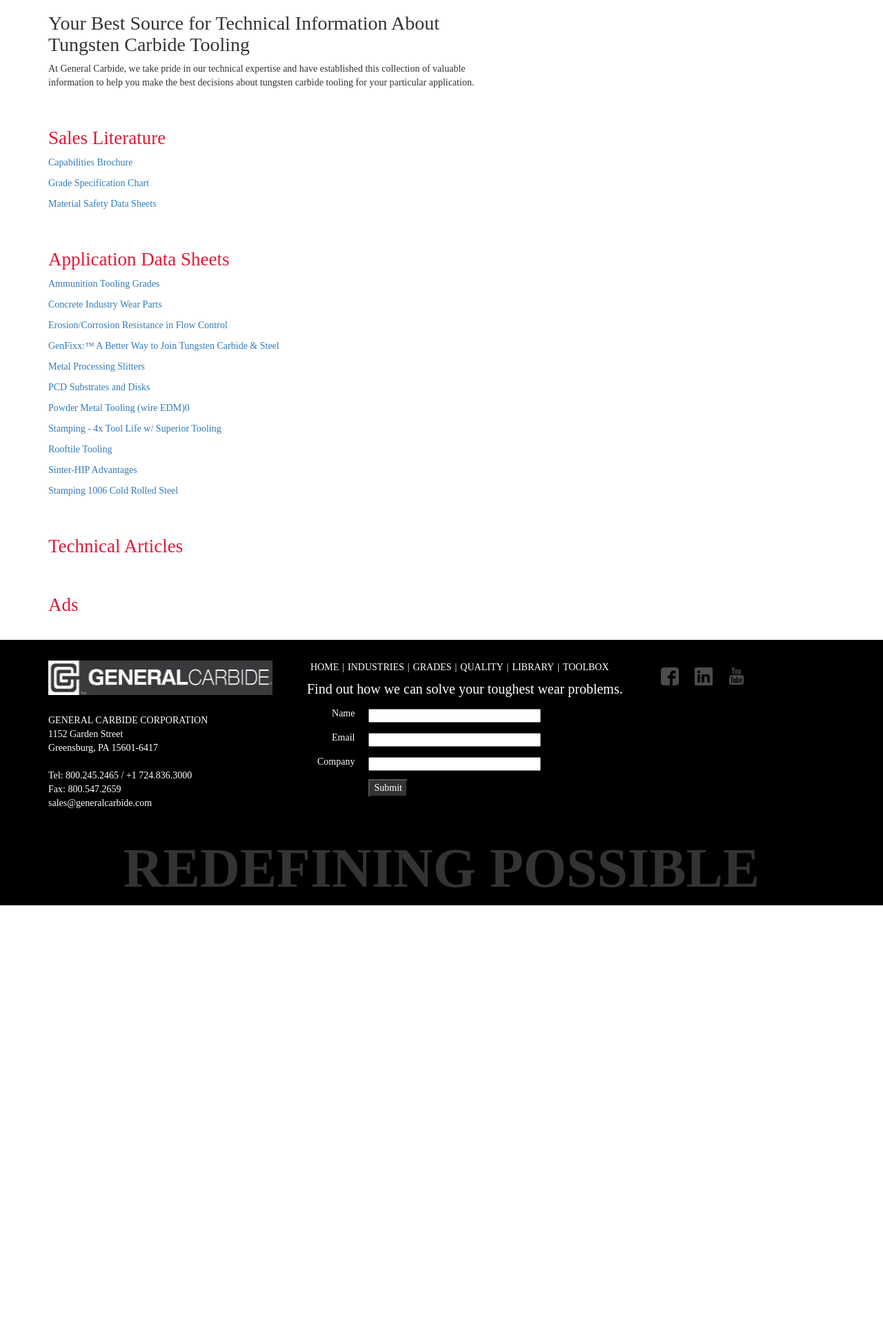
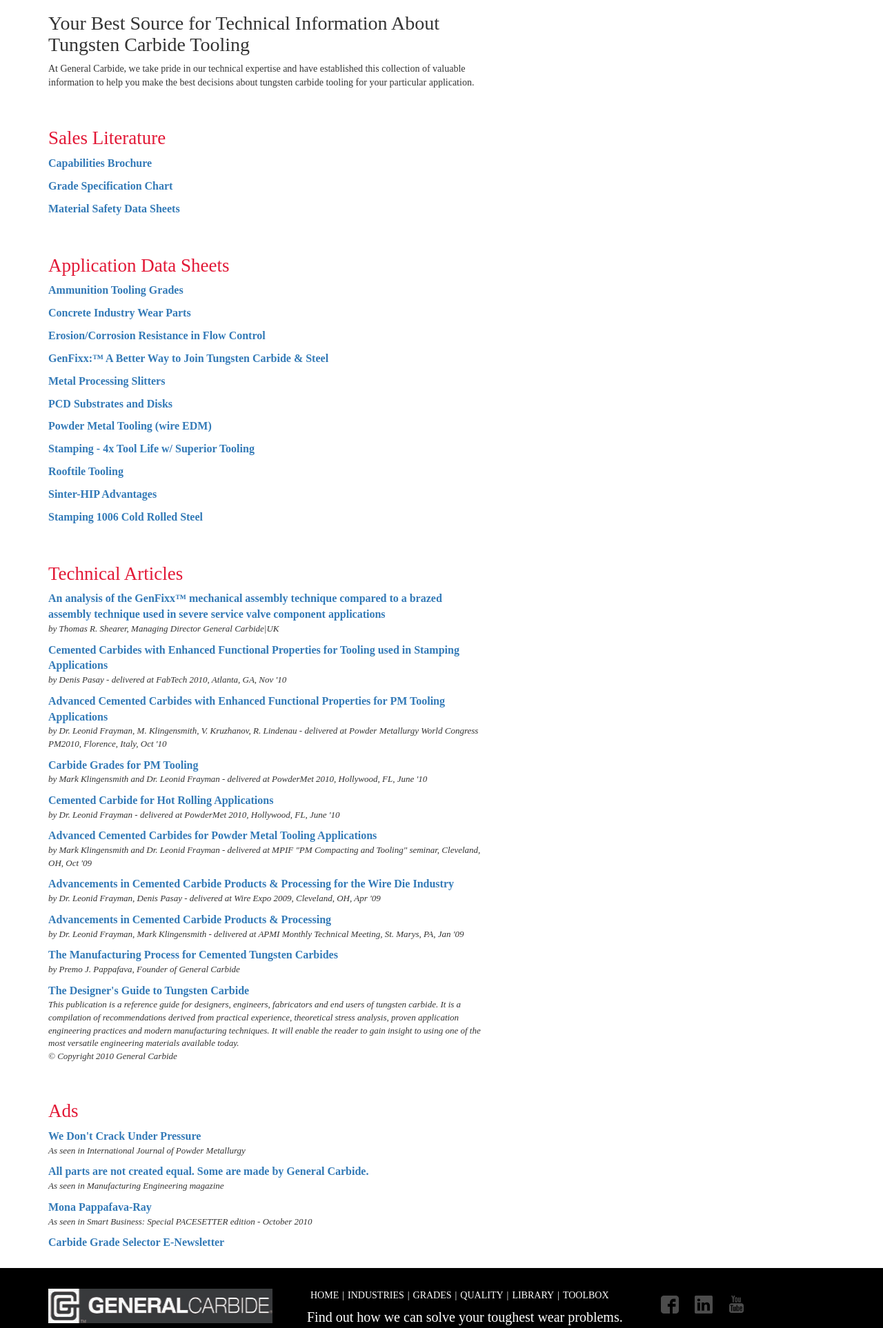
Before and after one commit to LevyMG-MBosco/GC-2015, a PHP site: page /library.php in a window 1280 px wide. Shown: the part 520-2446 px from the top of the page at 69% size. Before the commit the page ends 1833 px from the top, so only its background shows below. Run offline with PHP 8.4, Linux system fonts and the light colour scheme; some libraries are stand-ins or nearby versions.

Commit message:
The last of these pdfs

```diff
--- a/assets/css/theme.css
+++ b/assets/css/theme.css
@@ -130,6 +130,16 @@
 
 .interior-content img.pdf-icon{
 	width: 55px;
+}
+
+.technical-links a{
+	font-weight: 600;
+	font-size: 16px;
+}
+
+.subtext{
+	font-style: italic;
+	font-size: 13px;
 }
 
 img.pdf-icon{
--- a/library.php
+++ b/library.php
@@ -30,12 +30,12 @@
             </div>
           </div>
           <div class="row">
-            <div class="col-xs-12 col-sm-9">
+            <div class="technical-links col-xs-12 col-sm-9">
               <h3>Sales Literature</h3>
 
-              <p><a href="assets/pdf/GCBrochure.pdf">Capabilities Brochure</a></p>
-              <p><a href="assets/pdf/GCGradeSpecs.pdf">Grade Specification Chart</a></p>
-              <p><a href="assets/pdf/GCMSDS.pdf">Material Safety Data Sheets</a></p>
+              <p><a href="assets/pdf/GCBrochure.pdf" target="_blank">Capabilities Brochure</a></p>
+              <p><a href="assets/pdf/GCGradeSpecs.pdf" target="_blank">Grade Specification Chart</a></p>
+              <p><a href="assets/pdf/GCMSDS.pdf" target="_blank">Material Safety Data Sheets</a></p>
 
             </div>
             <div class="col-xs-12 col-sm-3">
@@ -49,19 +49,19 @@
             </div>
           </div>
           <div class="row">
-            <div class="col-xs-12 col-sm-9">
+            <div class="technical-links col-xs-12 col-sm-9">
               <h3>Application Data Sheets</h3>
-              <p><a href="assets/pdf/GCAmmoGrades.pdf">Ammunition Tooling Grades</a></p>
-              <p><a href="assets/pdf/GCConcreteWear.pdf">Concrete Industry Wear Parts</a></p>
-              <p><a href="assets/pdf/GCFlowControl.pdf">Erosion/Corrosion Resistance in Flow Control</a></p>
-              <p><a href="assets/pdf/GCGenFixx.pdf">GenFixx:&#8482; A Better Way to Join Tungsten Carbide & Steel</a></p>
-              <p><a href="assets/pdf/GCMetalProcessing.pdf">Metal Processing Slitters</a></p>
-              <p><a href="assets/pdf/GCPCDSubstrates.pdf">PCD Substrates and Disks</a></p>
-              <p><a href="assets/pdf/GCPowderMetalTooling.pdf">Powder Metal Tooling (wire EDM)0</a></p>
-              <p><a href="assets/pdf/GCStamping.pdf">Stamping - 4x Tool Life w/ Superior Tooling</a></p>
-              <p><a href="assets/pdf/GCRooftile.pdf">Rooftile Tooling</a></p>
-              <p><a href="assets/pdf/GCSinterHIP.pdf">Sinter-HIP Advantages</a></p>
-              <p><a href="assets/pdf/GCSteelStamping.pdf">Stamping 1006 Cold Rolled Steel</a></p>
+              <p><a href="assets/pdf/GCAmmoGrades.pdf" target="_blank">Ammunition Tooling Grades</a></p>
+              <p><a href="assets/pdf/GCConcreteWear.pdf" target="_blank">Concrete Industry Wear Parts</a></p>
+              <p><a href="assets/pdf/GCFlowControl.pdf" target="_blank">Erosion/Corrosion Resistance in Flow Control</a></p>
+              <p><a href="assets/pdf/GCGenFixx.pdf" target="_blank">GenFixx:&#8482; A Better Way to Join Tungsten Carbide & Steel</a></p>
+              <p><a href="assets/pdf/GCMetalProcessing.pdf" target="_blank">Metal Processing Slitters</a></p>
+              <p><a href="assets/pdf/GCPCDSubstrates.pdf" target="_blank">PCD Substrates and Disks</a></p>
+              <p><a href="assets/pdf/GCPowderMetalTooling.pdf" target="_blank">Powder Metal Tooling (wire EDM)</a></p>
+              <p><a href="assets/pdf/GCStamping.pdf" target="_blank">Stamping - 4x Tool Life w/ Superior Tooling</a></p>
+              <p><a href="assets/pdf/GCRooftile.pdf" target="_blank">Rooftile Tooling</a></p>
+              <p><a href="assets/pdf/GCSinterHIP.pdf" target="_blank">Sinter-HIP Advantages</a></p>
+              <p><a href="assets/pdf/GCSteelStamping.pdf" target="_blank">Stamping 1006 Cold Rolled Steel</a></p>
             </div>
             <div class="col-xs-12 col-sm-3">
               <!-- Section side content goes here -->
@@ -74,8 +74,29 @@
             </div>
           </div>
           <div class="row">
-            <div class="col-xs-12 col-sm-9">
+            <div class="technical-links col-xs-12 col-sm-9">
               <h3>Technical Articles</h3>
+              <a href="assets/pdf/GCGenFixxWhitePaper.pdf" target="_blank">An analysis of the GenFixx™ mechanical assembly technique compared to a brazed assembly technique used in severe service valve component applications</a>
+              <p class="subtext">by Thomas R. Shearer, Managing Director General Carbide|UK</p>
+              <a href="assets/pdf/GCFabTech.pdf" target="_blank">Cemented Carbides with Enhanced Functional Properties for Tooling used in Stamping Applications</a>
+              <p class="subtext">by Denis Pasay - delivered at FabTech 2010, Atlanta, GA, Nov '10</p>
+              <a href="assets/pdf/GCCementedCarbides.pdf" target="_blank">Advanced Cemented Carbides with Enhanced Functional Properties for PM Tooling Applications</a>
+              <p class="subtext">by Dr. Leonid Frayman, M. Klingensmith, V. Kruzhanov, R. Lindenau - delivered at Powder Metallurgy World Congress PM2010, Florence, Italy, Oct '10</p>
+              <a href="assets/pdf/GCPowderedMetal.pdf" target="_blank">Carbide Grades for PM Tooling</a>
+              <p class="subtext">by Mark Klingensmith and Dr. Leonid Frayman - delivered at PowderMet 2010, Hollywood, FL, June '10</p>
+              <a href="assets/pdf/GCHotRollingApplications.pdf" target="_blank">Cemented Carbide for Hot Rolling Applications</a>
+              <p class="subtext">by Dr. Leonid Frayman - delivered at PowderMet 2010, Hollywood, FL, June '10</p>
+              <a href="assets/pdf/GCLeonidSeminars.pdf" target="_blank">Advanced Cemented Carbides for Powder Metal Tooling Applications</a>
+              <p class="subtext">by Mark Klingensmith and Dr. Leonid Frayman - delivered at MPIF "PM Compacting and Tooling" seminar, Cleveland, OH, Oct '09</p>
+              <a href="assets/pdf/GCWireShow.pdf" target="_blank">Advancements in Cemented Carbide Products & Processing for the Wire Die Industry</a>
+              <p class="subtext">by Dr. Leonid Frayman, Denis Pasay - delivered at Wire Expo 2009, Cleveland, OH, Apr '09</p>
+              <a href="assets/pdf/GCAdvancementsInCemented.pdf" target="_blank">Advancements in Cemented Carbide Products & Processing</a>
+              <p class="subtext">by Dr. Leonid Frayman, Mark Klingensmith - delivered at APMI Monthly Technical Meeting, St. Marys, PA, Jan '09</p>
+              <a href="assets/pdf/GCFoundersPaper.pdf" target="_blank">The Manufacturing Process for Cemented Tungsten Carbides</a>
+              <p class="subtext">by Premo J. Pappafava, Founder of General Carbide</p>
+              <a href="assets/pdf/GCDesignerGuide.pdf" target="_blank">The Designer's Guide to Tungsten Carbide</a>
+              <p class="subtext">This publication is a reference guide for designers, engineers, fabricators and end users of tungsten carbide. It is a compilation of recommendations derived from practical experience, theoretical stress analysis, proven application engineering practices and modern manufacturing techniques. It will enable the reader to gain insight to using one of the most versatile engineering materials available today.
+              <br />© Copyright 2010 General Carbide</p>
             </div>
             <div class="col-xs-12 col-sm-3">
               <!-- Section side content goes here -->
@@ -88,8 +109,15 @@
             </div>
           </div>
           <div class="row">
-            <div class="col-xs-12 col-sm-9">
+            <div class="technical-links col-xs-12 col-sm-9">
               <h3>Ads</h3>
+              <a href="assets/pdf/GCAdPowderMetal.pdf" target="_blank">We Don't Crack Under Pressure</a>
+              <p class="subtext">As seen in International Journal of Powder Metallurgy</p>
+              <a href="assets/pdf/GCAdParts.pdf" target="_blank">All parts are not created equal. Some are made by General Carbide.</a>
+              <p class="subtext">As seen in Manufacturing Engineering magazine</p>
+              <a href="assets/pdf/GCAdPacesetters.pdf" target="_blank">Mona Pappafava-Ray</a>
+              <p class="subtext">As seen in Smart Business: Special PACESETTER edition - October 2010</p>
+              <a href="assets/pdf/GCNewsletter.pdf" target="_blank">Carbide Grade Selector E-Newsletter</a>
             </div>
             <div class="col-xs-12 col-sm-3">
               <!-- Section side content goes here -->
```
Also changed, not shown: 13 other files.
